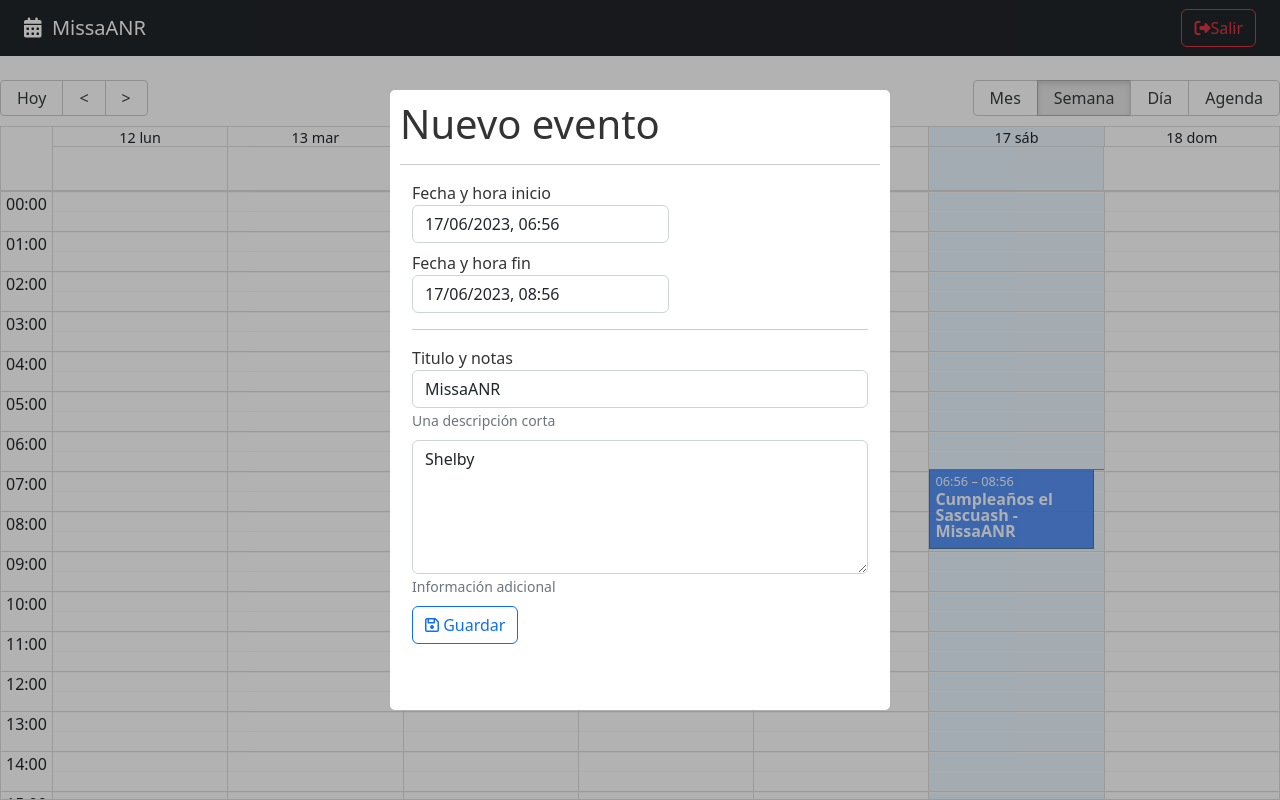
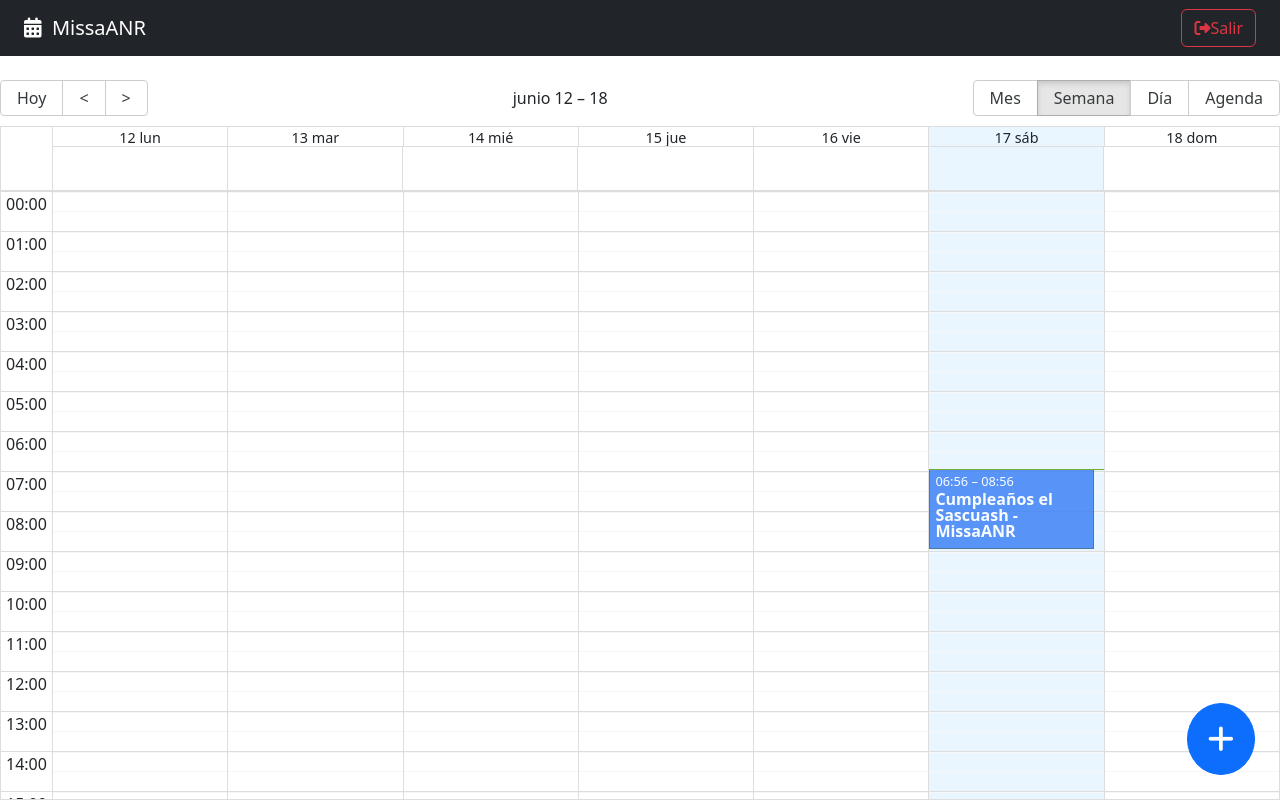
Before and after one commit to Missa-Nieblas/CalendarioApp, a React (Vite) app: page / in a window 1280 px wide. Built offline with nearby package versions, Linux system fonts and the light colour scheme.

Commit message:
Se modifico para mostrar y quitar el modal, se creo el CalendarSlice, se carga el evento Modal y preparamos para un nuevo evento

```diff
--- a/src/calendar/components/CalendarModal.jsx
+++ b/src/calendar/components/CalendarModal.jsx
@@ -1,11 +1,13 @@
 import { addHours, differenceInSeconds } from 'date-fns';
-import { useMemo, useState } from 'react';
+import { useEffect, useMemo, useState } from 'react';
 import Modal from 'react-modal';
 import DatePicker, { registerLocale } from "react-datepicker";
 import "react-datepicker/dist/react-datepicker.css";
 import es from 'date-fns/locale/es';
 import Swal from 'sweetalert2';
 import 'sweetalert2/dist/sweetalert2.min.css'
+import { useCalendarStore, useUiStore } from '../../hooks';
+
 
 registerLocale( 'es', es );
 
@@ -26,13 +28,15 @@
 
 export const CalendarModal = () => {
 
-    const [isOpen, setisOpen] = useState( true );
+    const { isDateModalOpen, closeDateModal } = useUiStore();
+    //const [isOpen, setisOpen] = useState( true );
+    const { activeEvent } = useCalendarStore();
 
     const [formSubmitted, setformSubmitted] = useState( false );
 
     const [formValues, setFormValues] = useState({
-        title: 'MissaANR',
-        notes: 'Shelby',
+        title: '',
+        notes: '',
         start: new Date(),
         end: addHours( new Date(), 2),
     });
@@ -45,6 +49,14 @@
             : 'is-invalid';
 
     }, [formValues.title, formSubmitted ])
+
+    useEffect(() => {
+      if( activeEvent !== null ){
+        setFormValues({ ...activeEvent });
+      }
+
+    }, [ activeEvent ])
+
 
     const onInputChanged = ({ target }) => {
         setFormValues({
@@ -62,7 +74,7 @@
 
     const onCloseModal = () => {
         console.log('Cerrando modal');
-        setisOpen( false );
+        closeDateModal();
     }
 
     const onSubmit = ( event ) =>{
@@ -88,7 +100,7 @@
 
     return (
     <Modal
-        isOpen={ isOpen }
+        isOpen={ isDateModalOpen }
         onRequestClose={ onCloseModal }
         style={ customStyles }
         className="modal"
--- /dev/null
+++ b/src/calendar/components/FabAddNew.jsx
@@ -0,0 +1,33 @@
+import { addHours } from "date-fns";
+import { useCalendarStore, useUiStore } from "../../hooks"
+
+export const FabAddNew = () => {
+
+  const { openDateModal } = useUiStore();
+  const {SetActiveEvent} = useCalendarStore();
+
+  const handleClickNew = () => {
+    SetActiveEvent({
+        title: 'Hola',
+        notes: 'Mundo',
+        start: new Date(),
+        end: addHours( new Date(), 2 ),
+        bgColor: '#fafafa',
+        user: {
+            _id: '123',
+            name: 'MissaANR',
+        }
+    });
+
+    openDateModal();
+  }
+
+    return (
+    <button
+        className="btn btn-primary fab"
+        onClick={ handleClickNew }
+    >
+            <i className="fas fa-plus"></i>
+    </button>
+  )
+}
--- a/src/calendar/index.js
+++ b/src/calendar/index.js
@@ -1,4 +1,5 @@
-export * from './pages/CalendarPage';
-export * from './components/Navbar';
 export * from './components/CalendarEvent';
 export * from './components/CalendarModal';
+export * from './components/FabAddNew';
+export * from './components/Navbar';
+export * from './pages/CalendarPage';
--- a/src/calendar/pages/CalendarPage.jsx
+++ b/src/calendar/pages/CalendarPage.jsx
@@ -2,31 +2,22 @@
 import 'react-big-calendar/lib/css/react-big-calendar.css'
 import { Navbar } from "../components/Navbar"
 
-import { addHours } from 'date-fns'
 import { localizer, getMessagesES } from '../../helpers'
 import { CalendarEvent } from '../components/CalendarEvent'
 import { useState } from 'react'
 import { CalendarModal } from '../components/CalendarModal'
+import { useCalendarStore, useUiStore } from '../../hooks'
+import { FabAddNew } from '../components/FabAddNew'
 
 
 
 
-const events = [{
-  title: 'Cumpleaños el Sascuash',
-  notes: 'Hya que comprar las Kawazakiz',
-  start: new Date(),
-  end: addHours( new Date(), 2 ),
-  bgColor: '#fafafa',
-  user: {
-    _id: '123',
-    name: 'MissaANR',
-  }
-
-}]
-
 export const CalendarPage = () => {
 
-  const [lastView, setlastView] = useState(localStorage.getItem('lastView') || 'week' )
+  const { openDateModal } = useUiStore();
+  const { events, SetActiveEvent } = useCalendarStore();
+
+  const [ lastView, setlastView ] = useState(localStorage.getItem('lastView') || 'week' )
 
   const eventStyleGetter = ( event, start, end, isSelected ) => {
 
@@ -43,11 +34,13 @@
   }
 
   const onDoubleClick = (event) => {
-    console.log({ doubleClick: event });
+    //console.log({ doubleClick: event });
+    openDateModal();
   }
 
   const onSelect = (event) => {
-    console.log({ Click: event });
+    //console.log({ Click: event });
+    SetActiveEvent( event );
   }
 
   const onViewChanged = ( event ) => {
@@ -80,6 +73,7 @@
       />
 
       <CalendarModal/>
+      <FabAddNew/>
     </>
   )
 }
--- /dev/null
+++ b/src/hooks/index.js
@@ -0,0 +1,3 @@
+
+export * from './useUiStore'
+export * from './useCalendarStore'
--- /dev/null
+++ b/src/hooks/useCalendarStore.js
@@ -0,0 +1,22 @@
+
+import { useDispatch, useSelector } from 'react-redux'
+import { onSetActiveEvent } from '../store/calendar/calendarSlice';
+
+export const useCalendarStore = () => {
+
+    const dispach = useDispatch();
+    const { events, activeEvent } = useSelector( state => state.calendar);
+
+    const SetActiveEvent = ( calendarEvent) => {
+        dispach( onSetActiveEvent( calendarEvent ))
+    }
+
+    return {
+        //*Propiedades
+        events,
+        activeEvent,
+
+        //*Metodos
+        SetActiveEvent
+    }
+}
--- /dev/null
+++ b/src/hooks/useUiStore.js
@@ -0,0 +1,30 @@
+import { useDispatch, useSelector } from "react-redux"
+import { onCloseDateModal, onOpenDateModal } from "../store";
+
+
+export const useUiStore = () => {
+
+    const dispatch = useDispatch();
+
+    const {
+        isDateModalOpen
+    } = useSelector( state => state.ui );
+
+    const openDateModal = () => {
+        dispatch( onOpenDateModal() )
+    }
+
+    const closeDateModal = () => {
+        dispatch( onCloseDateModal() )
+    }
+
+    return {
+        //*Propiedades
+        isDateModalOpen,
+
+        //*Metodos
+        openDateModal,
+        closeDateModal,
+    }
+
+}
--- /dev/null
+++ b/src/store/calendar/calendarSlice.js
@@ -0,0 +1,34 @@
+import { createSlice } from '@reduxjs/toolkit';
+import { addHours } from 'date-fns';
+
+const tempEvent = {
+        _id: new Date().getTime(),
+        title: 'Cumpleaños el Sascuash',
+        notes: 'Hya que comprar las Kawazakiz',
+        start: new Date(),
+        end: addHours( new Date(), 2 ),
+        bgColor: '#fafafa',
+        user: {
+          _id: '123',
+          name: 'MissaANR',
+        }
+}
+
+export const calendarSlice = createSlice({
+    name: 'calendar',
+    initialState: {
+        events: [
+            tempEvent
+        ],
+        activeEvent: null
+    },
+    reducers: {
+        onSetActiveEvent: ( state, { payload } ) => {
+            state.activeEvent = payload;
+        }
+    }
+});
+
+
+// Action creators are generated for each case reducer function
+export const { onSetActiveEvent } = calendarSlice.actions;
--- a/src/store/index.js
+++ b/src/store/index.js
@@ -1,2 +1,3 @@
 export * from './ui/uiSlice';
+export * from './calendar/calendarSlice';
 export * from './store';
--- a/src/store/store.js
+++ b/src/store/store.js
@@ -1,9 +1,11 @@
 import { configureStore } from "@reduxjs/toolkit";
-import { uiSlice } from "./";
+import { uiSlice, calendarSlice } from "./";
 
 
 export const store = configureStore({
     reducer: {
-        ui: uiSlice
+        calendar: calendarSlice.reducer,
+        ui: uiSlice.reducer
+
     }
 })
--- a/src/styles.css
+++ b/src/styles.css
@@ -38,3 +38,13 @@
   outline: none;
   padding: 10px;
 }
+
+/* FABS */
+.fab{
+  border-radius: 100%;
+  bottom: 25px;
+  font-size: 30px;
+  padding: 20px;
+  position: fixed;
+  right: 25px;
+}
```
